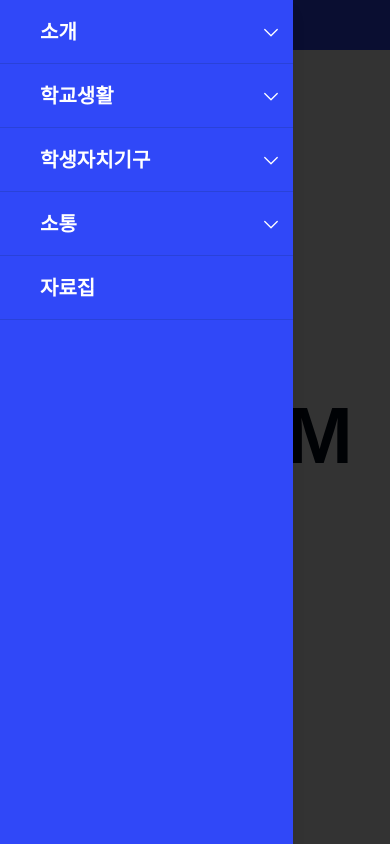
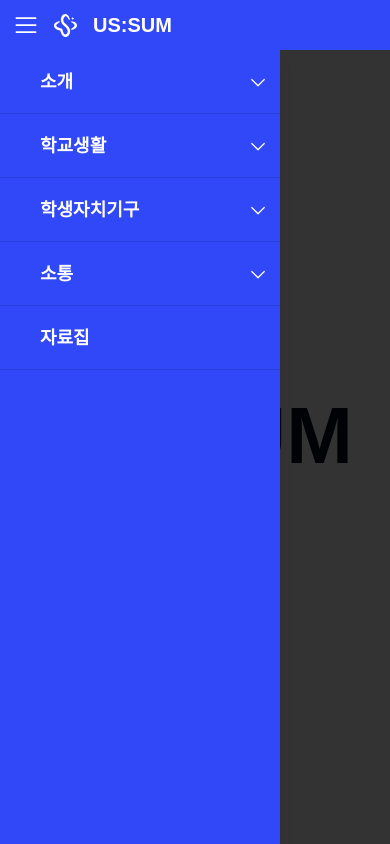
Before and after one commit to ssu-student-union/homepage-frontend, a React (Vite) app: page / in a window 390 px wide. Both pictures are taken after a click on the element 26 px from the left and 25 px from the top of the page. Shown: the top 844 px of the page. Built offline with nearby package versions, Linux system fonts and the light colour scheme; a web font is replaced by a local one.

Commit message:
refactor: Header Sheet UI 변경

```diff
--- a/src/components/DropDownMenu/index.tsx
+++ b/src/components/DropDownMenu/index.tsx
@@ -27,7 +27,7 @@ const DropDownMenu = ({
         <Link
           key={item.path}
           to={item.path}
-          className={`block px-4 py-3.5 rounded-xs cursor-pointer ${textColor} ${hoverBgColor}`}
+          className={`block px-4 py-3.5 rounded-xs cursor-pointer text-base ${textColor} ${hoverBgColor}`}
         >
           {item.name}
         </Link>
--- a/src/containers/common/Header/Header.tsx
+++ b/src/containers/common/Header/Header.tsx
@@ -37,10 +37,11 @@ export function Header({ state = State.Onboarding }: HeaderProps) {
   return (
     <div
       className={cn(
-        "fixed top-0 w-[100vw] h-[60px] sm:h-[50px] xs:h-[50px] z-50",
+        "fixed top-0 w-[100vw] h-[60px] sm:h-[50px] xs:h-[50px] z-60",
         isMobile ? "flex justify-start" : "flex justify-between",
         styles.bgColor
       )}
+      style={{ zIndex: 100 }}
     >
       {isMobile && (
         <HeaderSheet
@@ -133,9 +134,9 @@ export function Header({ state = State.Onboarding }: HeaderProps) {
       <Sheet>
         <SheetTrigger asChild>{trigger}</SheetTrigger>
         <SheetContent
-          className={`border-0 outline-none flex items-start justify-start w-3/4 px-0 py-0 ${bgColor}`}
+          className={`top-[50px] left-0 border-0 outline-none flex items-start justify-start w-[280px] px-0 py-0 ${bgColor}`}
         >
-          <div className="w-full flex flex-col font-semibold text-xl">
+          <div className="flex flex-col w-full text-lg font-semibold">
             {Object.entries(menuItems).map(([category, items], index) => (
               <div key={index} className="w-full">
                 <div
```
